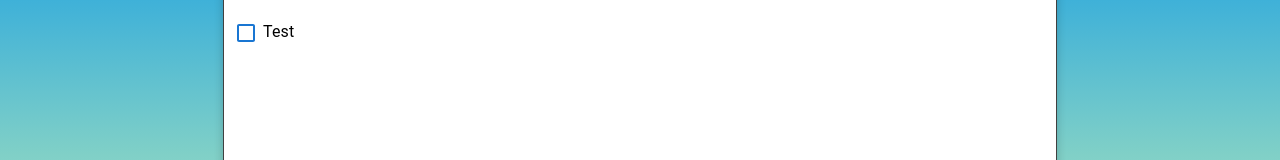
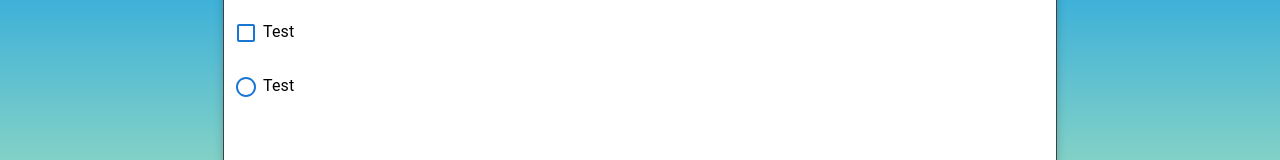
Before and after one commit to DemonDaddy22/all-about-reactJS, a React (Create React App) app: page / in a window 1280 px wide. Shown: the part 213-373 px from the top of the page. Built offline with nearby package versions, Linux system fonts and the light colour scheme.

Commit message:
add radio component

```diff
--- a/src/components/Todos/index.js
+++ b/src/components/Todos/index.js
@@ -3,13 +3,15 @@ import './index.css';
 import Input from '../../ui-components/Input';
 import Button from '../../ui-components/Button';
 import CheckBox from '../../ui-components/CheckBox';
+import Radio from '../../ui-components/Radio';
 
 export default class Todos extends React.Component {
 
     state = {
         todos: [],
         value: '',
-        checked: false
+        checkedBox: false,
+        checkedRadio: false,
     }
 
     handleValueChange = e => {
@@ -18,7 +20,9 @@ export default class Todos extends React.Component {
 
     handleBtnClick = () => alert('Button clicked!');
 
-    toggleCheckBox = () => this.setState({ checked: !this.state.checked });
+    toggleCheckBox = () => this.setState({ checkedBox: !this.state.checkedBox });
+
+    checkRadio = () => this.setState({ checkedRadio: true });
 
     render = () => {
         const { todos } = this.state;
@@ -28,7 +32,8 @@ export default class Todos extends React.Component {
             <Input id='input-test' label='test' onChange={this.handleValueChange} value={this.state.value}
                 placeholder='test' variant='outlined' />
             <Button className='btn' onClick={this.handleBtnClick}>Test</Button>
-            <CheckBox labelProps={{ style: { display: 'block', marginTop: 20 } }} label='Test' checked={this.state.checked} onChange={this.toggleCheckBox}></CheckBox>
+            <CheckBox labelProps={{ style: { display: 'block', marginTop: 20 } }} label='Test' checked={this.state.checkedBox} onChange={this.toggleCheckBox}></CheckBox>
+            <Radio labelProps={{ style: { display: 'block', marginTop: 20 } }} label='Test' checked={this.state.checkedRadio} onChange={this.checkRadio}></Radio>
         </div>;
     }
 }
--- /dev/null
+++ b/src/ui-components/Radio/index.js
@@ -0,0 +1,30 @@
+import React from 'react';
+
+import { FormControlLabel, withStyles } from '@material-ui/core';
+import Radio from '@material-ui/core/Radio';
+import { THEME_COLOR } from '../../resources/colors';
+
+const styles = {
+    root: props => ({
+        height: props.height ? props.height : 16,
+        width: props.width ? props.width : 16,
+        color: props.color ? props.color : THEME_COLOR,
+        '&$checked': {
+            color: props.color ? props.color : THEME_COLOR
+        },
+        ...props.radioStyles
+    })
+};
+
+class RadioButton extends React.Component {
+
+    render = () => {
+        const { checked, disabled, label, labelProps } = this.props;
+
+        return <FormControlLabel label={label} control={
+            <Radio color='default' checked={checked} disabled={disabled} {...this.props} />
+        } {...labelProps}></FormControlLabel>
+    }
+}
+
+export default withStyles(styles)(RadioButton);
```
